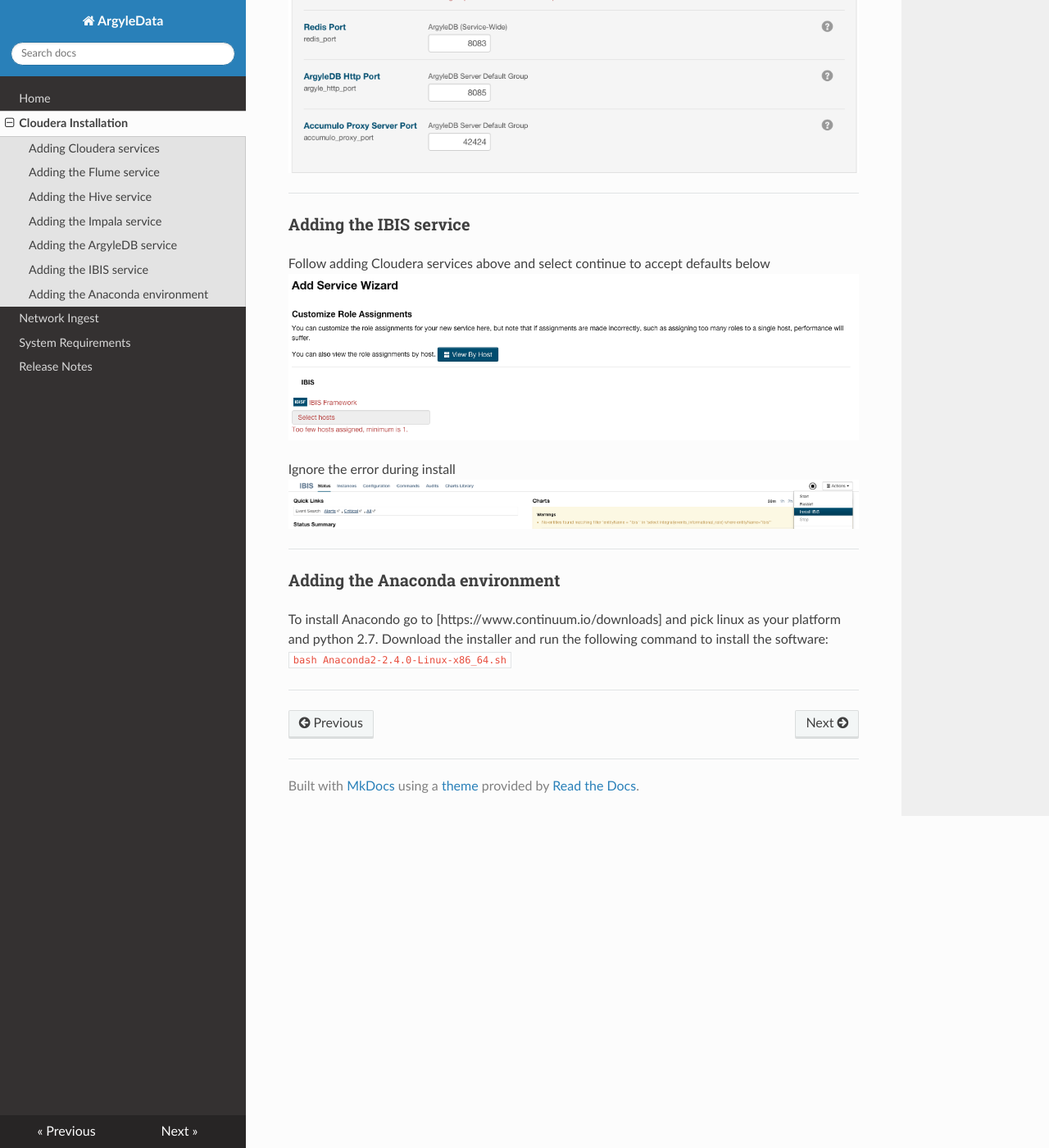
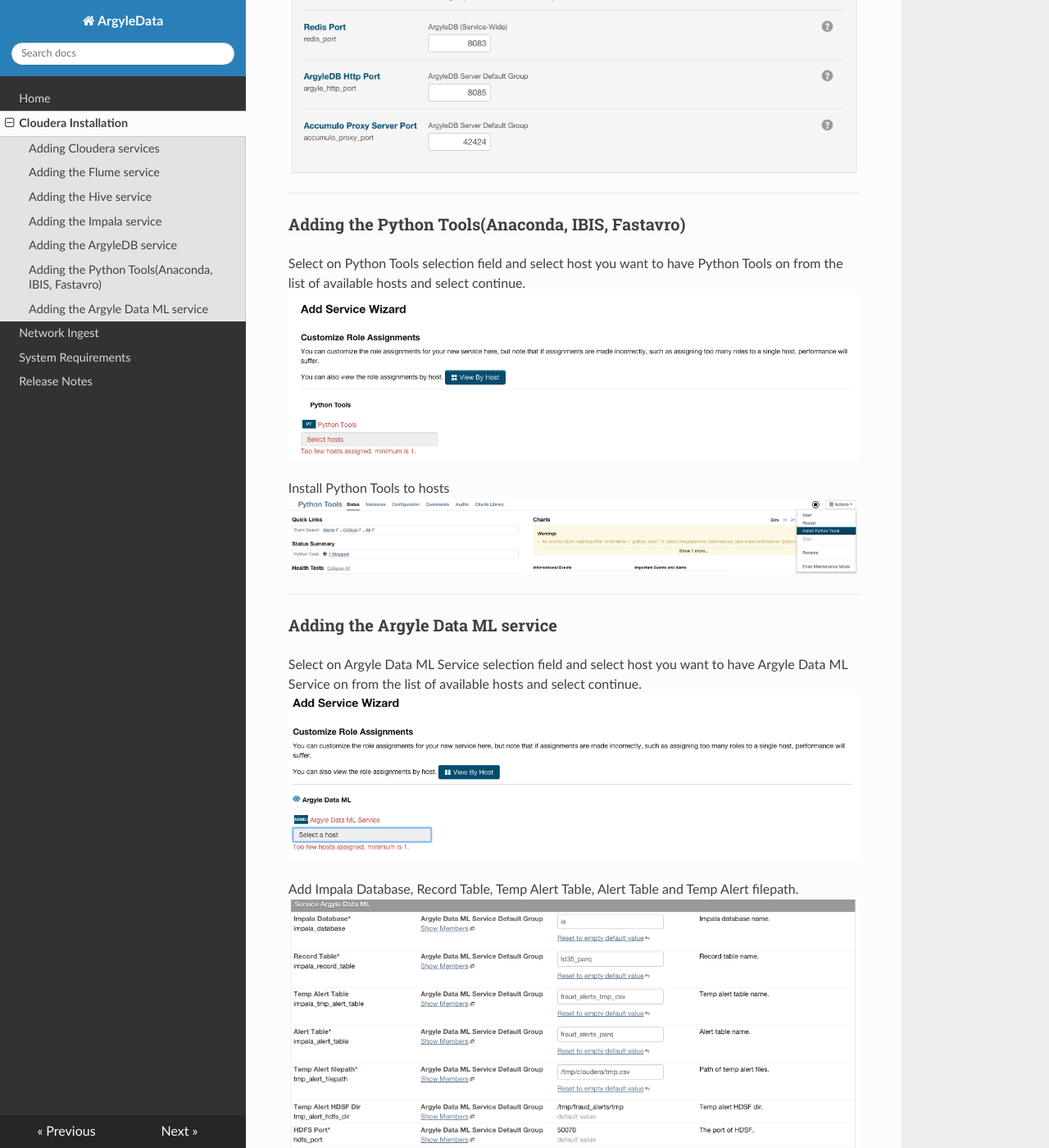
Before and after one commit to tomhowells/documentation, an MkDocs documentation site: the page built from docs/cloudera-install.md, in a window 1280 px wide and 1400 px high, scrolled down 5048 px. Shown: the whole window at 82% size. Built offline with MkDocs 1.6.1, drawn with Linux system fonts in a browser that asks for light colours; nearby versions of some CDN libraries; old or Windows-style settings are respelled for this version of MkDocs.

Commit message:
add argyle data ml document.

```diff
--- a/docs/cloudera-install.md
+++ b/docs/cloudera-install.md
@@ -58,16 +58,20 @@
 
 *****
 
-### Adding the IBIS service
-Follow adding Cloudera services above and select continue to accept defaults below
-![](images/IBIS_add_service_wizard_1.png)
+### Adding the Python Tools(Anaconda, IBIS, Fastavro)
+Select on Python Tools selection field and select host you want to have Python Tools on from the list of available hosts and select continue.
+![](images/Python_Tools_add_service_wizard_1.png)
 
-Ignore the error during install
-![](images/IBIS_add_service_wizard_2.png)
+Install Python Tools to hosts
+![](images/Python_Tools_add_service_wizard_2.png)
 
 *****
 
-### Adding the Anaconda environment
-To install Anacondo go to [https://www.continuum.io/downloads] and pick linux as your platform and python 2.7. Download the installer and run the following command to install the software: `bash Anaconda2-2.4.0-Linux-x86_64.sh`
+### Adding the Argyle Data ML service
+Select on Argyle Data ML Service selection field and select host you want to have Argyle Data ML Service on from the list of available hosts and select continue.
+![](images/ArgyleML_add_service_wizard_1.png)
+
+Add Impala Database, Record Table, Temp Alert Table, Alert Table and Temp Alert filepath.
+![](images/ArgyleML_add_service_wizard_2.png)
 
 *****
```
Also changed, not shown: docs/images/ArgyleML_add_service_wizard_1.png (added), docs/images/ArgyleML_add_service_wizard_2.png (added), docs/images/Python_Tools_add_service_wizard_1.png (added), docs/images/Python_Tools_add_service_wizard_2.png (added).
